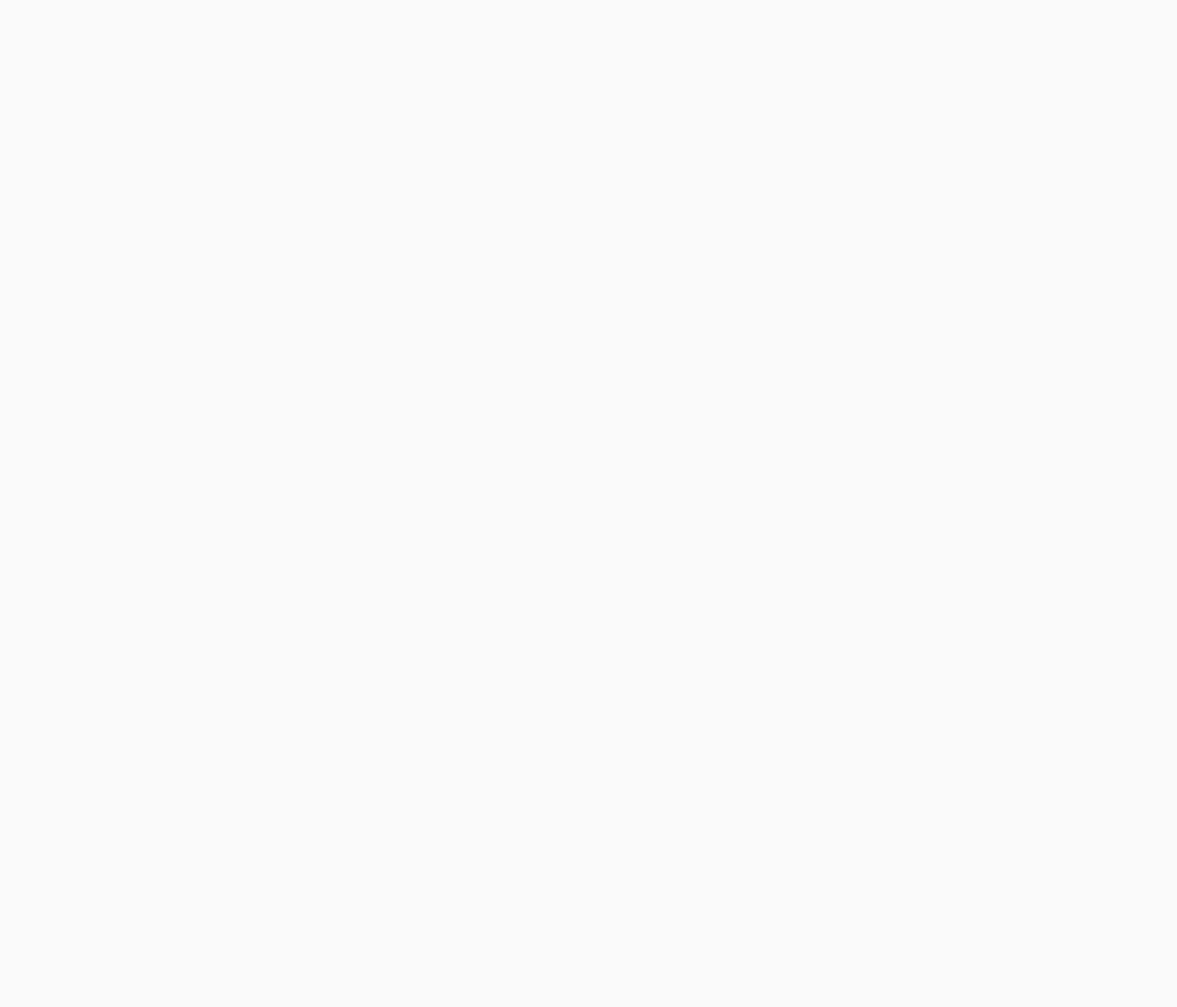
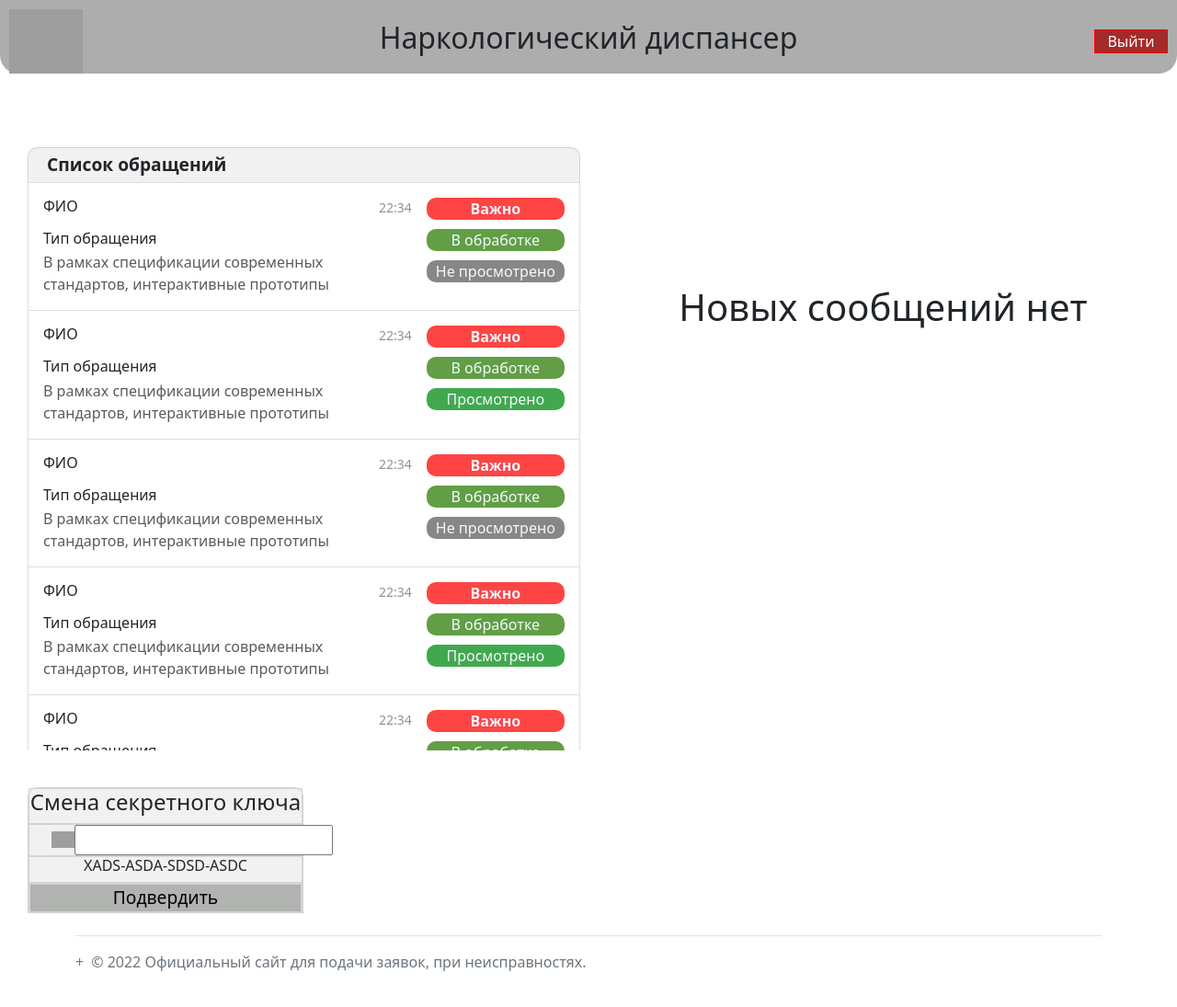
Before and after one commit to Fmeech2/Proizvod-Praktika, a PHP site: page /admin.html in a window 1280 px wide. Before the commit the part shown is empty. Shown: the top 1095 px of the page at 92% size. Run offline with PHP 8.4, Linux system fonts and the light colour scheme; grey boxes are pictures that could not be loaded.

Commit message:
фывфы

```diff
--- a/admin.html
+++ b/admin.html
@@ -3,12 +3,281 @@
 <head>
     <meta charset='utf-8'>
     <meta http-equiv='X-UA-Compatible' content='IE=edge'>
-    <title>Страницы</title>
+    <title>Страница администратора</title>
+    <!--Регистрация, Заявки, Новые заявки, Профиль, -->
     <meta name='viewport' content='width=device-width, initial-scale=1'>
     <link rel='stylesheet' type='text/css' media='screen' href='main.css'>
+    <link rel='stylesheet' type='text/css' media='screen' href='programming index.css'>
+    <link href="https://cdn.jsdelivr.net/npm/bootstrap@5.2.0-beta1/dist/css/bootstrap.min.css" rel="stylesheet"
+        integrity="sha384-0evHe/X+R7YkIZDRvuzKMRqM+OrBnVFBL6DOitfPri4tjfHxaWutUpFmBp4vmVor" crossorigin="anonymous">
     <script src='main.js'></script>
+
+    <!-- Только CSS -->
+    <link href="https://cdn.jsdelivr.net/npm/bootstrap@5.2.0-beta1/dist/css/bootstrap.min.css" rel="stylesheet"
+        integrity="sha384-0evHe/X+R7YkIZDRvuzKMRqM+OrBnVFBL6DOitfPri4tjfHxaWutUpFmBp4vmVor" crossorigin="anonymous">
+    <!-- Пакет JavaScript с Popper -->
+    <script src="https://cdn.jsdelivr.net/npm/bootstrap@5.2.0-beta1/dist/js/bootstrap.bundle.min.js"
+        integrity="sha384-pprn3073KE6tl6bjs2QrFaJGz5/SUsLqktiwsUTF55Jfv3qYSDhgCecCxMW52nD2"
+        crossorigin="anonymous"></script>
+    <script src="https://cdn.jsdelivr.net/npm/@popperjs/core@2.11.5/dist/umd/popper.min.js"
+        integrity="sha384-Xe+8cL9oJa6tN/veChSP7q+mnSPaj5Bcu9mPX5F5xIGE0DVittaqT5lorf0EI7Vk"
+        crossorigin="anonymous"></script>
+    <script src="https://cdn.jsdelivr.net/npm/bootstrap@5.2.0-beta1/dist/js/bootstrap.min.js"
+        integrity="sha384-kjU+l4N0Yf4ZOJErLsIcvOU2qSb74wXpOhqTvwVx3OElZRweTnQ6d31fXEoRD1Jy"
+        crossorigin="anonymous"></script>
+    <script src="https://code.jquery.com/jquery-3.3.1.slim.min.js"
+        integrity="sha384-q8i/X+965DzO0rT7abK41JStQIAqVgRVzpbzo5smXKp4YfRvH+8abtTE1Pi6jizo"
+        crossorigin="anonymous"></script>
+    <script src="https://cdnjs.cloudflare.com/ajax/libs/popper.js/1.14.3/umd/popper.min.js"
+        integrity="sha384-ZMP7rVo3mIykV+2+9J3UJ46jBk0WLaUAdn689aCwoqbBJiSnjAK/l8WvCWPIPm49"
+        crossorigin="anonymous"></script>
+    <script src="https://stackpath.bootstrapcdn.com/bootstrap/4.1.3/js/bootstrap.min.js"
+        integrity="sha384-ChfqqxuZUCnJSK3+MXmPNIyE6ZbWh2IMqE241rYiqJxyMiZ6OW/JmZQ5stwEULTy"
+        crossorigin="anonymous"></script>
 </head>
 <body>
+    <!-- Шапка-->
+    <div class="start-top">
+        <div class="shapka">
+            <div class="img_container"> <img src="https://spb.czm.su/sites/default/files/pictures/main-qimg-dc07846206d7a09a3b35151c0135c3b4.png" width="80px" height="70px"></div>
+            <div class="title_up"><h2>Наркологический диспансер</h2></div>
+           <div class="exit"><button class="exit_btn">Выйти</button></div>
+         </div>
+    </div>
+    <!-- Шапка-->
+
+
+    <!-- Шапка-->
+
+
+<div class="gg_content">
+
+            <!--Список обращений-->
+            <div class="start-left">
+                <div class="top_nazvan">Список обращений</div>
+                    <div class="start-right_pl">
+                    <div class="list-group">
+                        <div class="scroll">
+
+                     <!--Не просмотренное сообщений-->
+                        <a href="#" class="list-group-item list-group-item-action d-flex gap-3 py-3"
+                            aria-current="true">
+                            <div class="d-flex gap-3 w-100 justify-content-between">
+                                <div>
+                                    <h6 class="mb-3">ФИО</h6>
+                                    <h6 class="mb-1">Тип обращения</h6>
+                                    <div class="com_coob">
+                                        <p class="mb-0 opacity-75" > В
+                                            рамках спецификации современных стандартов,
+                                            интерактивные
+                                            прототипы лишь добавляют фракционных разногласий и ассоциативно распределены
+                                            по отраслям.</p>
+                                    </div>
+                                </div>
+                                <small class="opacity-50 text-nowrap">22:34</small>
+                                <div class="mb-0 text-nowrap">
+                                   <center> <div class="com_vaj">Важно</div>
+                                    <div class="opacity-75">
+                                        <div class="com_stat">В обработке</div>
+                                    </div>
+                                    <div class="opacity-75">
+                                        <div class="status_see_false" id="see">Не просмотрено</div>
+                                    </div>
+                                </center>
+                                </div>
+                            </div>
+                        </a>
+    <!--Не просмотренное сообщений-->
+
+    <!--Просмотренное сообщений-->
+                        <a href="#" class="list-group-item list-group-item-action d-flex gap-3 py-3"
+                        aria-current="true">
+                        <div class="d-flex gap-3 w-100 justify-content-between">
+                            <div>
+                                <h6 class="mb-3">ФИО</h6>
+                                <h6 class="mb-1">Тип обращения</h6>
+                                <div class="com_coob">
+                                    <p class="mb-0 opacity-75" > В
+                                        рамках спецификации современных стандартов,
+                                        интерактивные
+                                        прототипы лишь добавляют фракционных разногласий и ассоциативно распределены
+                                        по отраслям.</p>
+                                </div>
+                            </div>
+                            <small class="opacity-50 text-nowrap">22:34</small>
+                            <div class="mb-0 text-nowrap">
+                               <center> <div class="com_vaj">Важно</div>
+                                <div class="opacity-75">
+                                    <div class="com_stat">В обработке</div>
+                                </div>
+                                <div class="opacity-75">
+                                    <div class="status_see_true">Просмотрено</div>
+                                </div>
+                            </center>
+                            </div>
+                        </div>
+                    </a>
+ <!--Просмотренное сообщений-->
+
+                    <a href="#" class="list-group-item list-group-item-action d-flex gap-3 py-3"
+                            aria-current="true">
+                            <div class="d-flex gap-3 w-100 justify-content-between">
+                                <div>
+                                    <h6 class="mb-3">ФИО</h6>
+                                    <h6 class="mb-1">Тип обращения</h6>
+                                    <div class="com_coob">
+                                        <p class="mb-0 opacity-75" > В
+                                            рамках спецификации современных стандартов,
+                                            интерактивные
+                                            прототипы лишь добавляют фракционных разногласий и ассоциативно распределены
+                                            по отраслям.</p>
+                                    </div>
+                                </div>
+                                <small class="opacity-50 text-nowrap">22:34</small>
+                                <div class="mb-0 text-nowrap">
+                                   <center> <div class="com_vaj">Важно</div>
+                                    <div class="opacity-75">
+                                        <div class="com_stat">В обработке</div>
+                                    </div>
+                                    <div class="opacity-75">
+                                        <div class="status_see_false" id="see">Не просмотрено</div>
+                                    </div>
+                                </center>
+                                </div>
+                            </div>
+                        </a>
+
+
+                        <a href="#" class="list-group-item list-group-item-action d-flex gap-3 py-3"
+                        aria-current="true">
+                        <div class="d-flex gap-3 w-100 justify-content-between">
+                            <div>
+                                <h6 class="mb-3">ФИО</h6>
+                                <h6 class="mb-1">Тип обращения</h6>
+                                <div class="com_coob">
+                                    <p class="mb-0 opacity-75" > В
+                                        рамках спецификации современных стандартов,
+                                        интерактивные
+                                        прототипы лишь добавляют фракционных разногласий и ассоциативно распределены
+                                        по отраслям.</p>
+                                </div>
+                            </div>
+                            <small class="opacity-50 text-nowrap">22:34</small>
+                            <div class="mb-0 text-nowrap">
+                               <center> <div class="com_vaj">Важно</div>
+                                <div class="opacity-75">
+                                    <div class="com_stat">В обработке</div>
+                                </div>
+                                <div class="opacity-75">
+                                    <div class="status_see_true">Просмотрено</div>
+                                </div>
+                            </center>
+                            </div>
+                        </div>
+                    </a>
+
+                    <a href="#" class="list-group-item list-group-item-action d-flex gap-3 py-3"
+                    aria-current="true">
+                    <div class="d-flex gap-3 w-100 justify-content-between">
+                        <div>
+                            <h6 class="mb-3">ФИО</h6>
+                            <h6 class="mb-1">Тип обращения</h6>
+                            <div class="com_coob">
+                                <p class="mb-0 opacity-75" > В
+                                    рамках спецификации современных стандартов,
+                                    интерактивные
+                                    прототипы лишь добавляют фракционных разногласий и ассоциативно распределены
+                                    по отраслям.</p>
+                            </div>
+                        </div>
+                        <small class="opacity-50 text-nowrap">22:34</small>
+                        <div class="mb-0 text-nowrap">
+                           <center> <div class="com_vaj">Важно</div>
+                            <div class="opacity-75">
+                                <div class="com_stat">В обработке</div>
+                            </div>
+                            <div class="opacity-75">
+                                <div class="status_see_false" id="see">Не просмотрено</div>
+                            </div>
+                        </center>
+                        </div>
+                    </div>
+                </a>
+
+
+                <a href="#" class="list-group-item list-group-item-action d-flex gap-3 py-3"
+                aria-current="true">
+                <div class="d-flex gap-3 w-100 justify-content-between">
+                    <div>
+                        <h6 class="mb-3">ФИО</h6>
+                        <h6 class="mb-1">Тип обращения</h6>
+                        <div class="com_coob">
+                            <p class="mb-0 opacity-75" > В
+                                рамках спецификации современных стандартов,
+                                интерактивные
+                                прототипы лишь добавляют фракционных разногласий и ассоциативно распределены
+                                по отраслям.</p>
+                        </div>
+                    </div>
+                    <small class="opacity-50 text-nowrap">22:34</small>
+                    <div class="mb-0 text-nowrap">
+                       <center> <div class="com_vaj">Важно</div>
+                        <div class="opacity-75">
+                            <div class="com_stat">В обработке</div>
+                        </div>
+                        <div class="opacity-75">
+                            <div class="status_see_true">Просмотрено</div>
+                        </div>
+                    </center>
+                    </div>
+                </div>
+            </a>
+
+                </div>
+            </div>
+       </div>
+
+        </div>
+        <div class="box_message"><h1 class="message">Новых сообщений нет</h1></div>
+    </div>
+ <!--Список обращений-->
+
+ <div class="container_j">
+    <div class="container_title">
+        <h4>Смена секретного ключа</h4>
+    </div>
+    <div class="container_new_key">
+        <div class="icon_key">
+            <img src="https://www.pngitem.com/pimgs/m/383-3833985_reset-icon-password-password-reset-icon-white-hd.png" width="25px">
+        </div>
+        <div class="new_key_text">
+            <input type="password">
+        </div>
+    </div>
+<div class="container_true_key">
+    <div class="true_text_key">
+        <h6>XADS-ASDA-SDSD-ASDC</h6>
+    </div>
+</div>
+<div class="container_btn">
+    <button class="btn_key">Подвердить</button>
+</div>
+ </div>
+
+
+
+    <div class="container">
+        <footer class="d-flex flex-wrap justify-content-between align-items-center py-3 my-4 border-top">
+            <div class="col-md-12 d-flex align-items-center">
+                <a href="/" class="mb-3 me-2 mb-md-0 text-muted text-decoration-none lh-1">
+                    +
+                </a>
+                <span class="text-muted">© 2022 Официальный сайт для подачи заявок, при неисправностях.</span>
+            </div>
+        </footer>
+    </div>
+
 
 </body>
+
 </html>
--- a/index.html
+++ b/index.html
@@ -128,6 +128,7 @@
             <div class="start-right">
                 <div class="top_nazvan">Ваши обращения</div>
                 <div class="start-right_pl">
+                    <div class="scroll">
                     <div class="list-group">
 
                         <a href="#" class="list-group-item list-group-item-action d-flex gap-3 py-3"
@@ -220,7 +221,7 @@
 
                 </div>
             </div>
-
+            </div>
         </div>
     </div>
     <div class="container">
--- a/main.css
+++ b/main.css
@@ -132,3 +132,111 @@
 .form_btn_a {
     margin: 10px 20px 10px 20px;
 }
+
+.btn_message{width: 100%;
+background-color: rgb(8, 185, 255) ;
+color: black; font-style:oblique;
+border-color: rgb(41, 142, 201);}
+
+.scroll{
+    height: 50vh;
+    overflow: auto;
+}
+
+.status_see_false{
+    background-color: rgb(95, 95, 95);
+    padding: 0 10px 0 10px;
+    border-radius: 10px;
+    color: aliceblue;
+    margin-top: 10px;
+    width: 150px;
+}
+
+.status_see_true{
+    background-color: rgb(2, 139, 20);
+    padding: 0 10px 0 10px;
+    border-radius: 10px;
+    color: aliceblue;
+    margin-top: 10px;
+    width: 150px;
+}
+
+.gg_content {
+    justify-content:space-between;
+    display: flex;
+}
+.message {
+    align-items: center;
+    text-align: center;
+    margin-top: 25%;
+}
+.box_message{
+width: 50%;
+height: 550px;
+}
+
+.container_j{
+    border-radius: 10px 10px 0 0;
+    padding: 0px 20px 0px 20px;
+    width:300px;
+    font-size: 120%;
+    background-color: rgba(189, 189, 189, 0.212);
+    border: 1px solid rgb(212, 212, 212);
+    border-bottom-style:none;
+    margin: 10px 10px 10px 30px;
+    padding: 0px 0px 0px 0px;
+}
+.container_title {
+    border: 1px solid rgb(212, 212, 212);
+    text-align: center;
+}
+.container_new_key {
+    border: 1px solid rgb(212, 212, 212);
+    display: flex;
+    text-align: right;
+}
+.icon_key {
+  margin-left: 8%;
+}
+.new_key_text {
+    width: 100%;
+    text-align: center;
+}
+.container_true_key {
+    border: 1px solid rgb(212, 212, 212);
+}
+.true_text_key {
+    text-align: center;
+}
+.btn_key {
+    width: 100%;
+    height: 100%;
+    border: 1px solid rgb(212, 212, 212);
+    text-align: center;
+    background-color: rgb(177, 179, 177);
+}
+.container_btn{
+    border: 1px solid rgb(212, 212, 212);
+    text-align: center;
+}
+
+
+.shapka {
+    display: flex;
+    justify-content:space-between;
+    text-align: center;
+    align-items: center;
+}
+.img_container {
+}
+.title_up {
+}
+.exit {
+
+}
+.exit_btn{
+    background-color: brown;
+    color: white;
+    border: 1px solid rgb(255, 0, 0);
+    width: 80px;
+}
```
